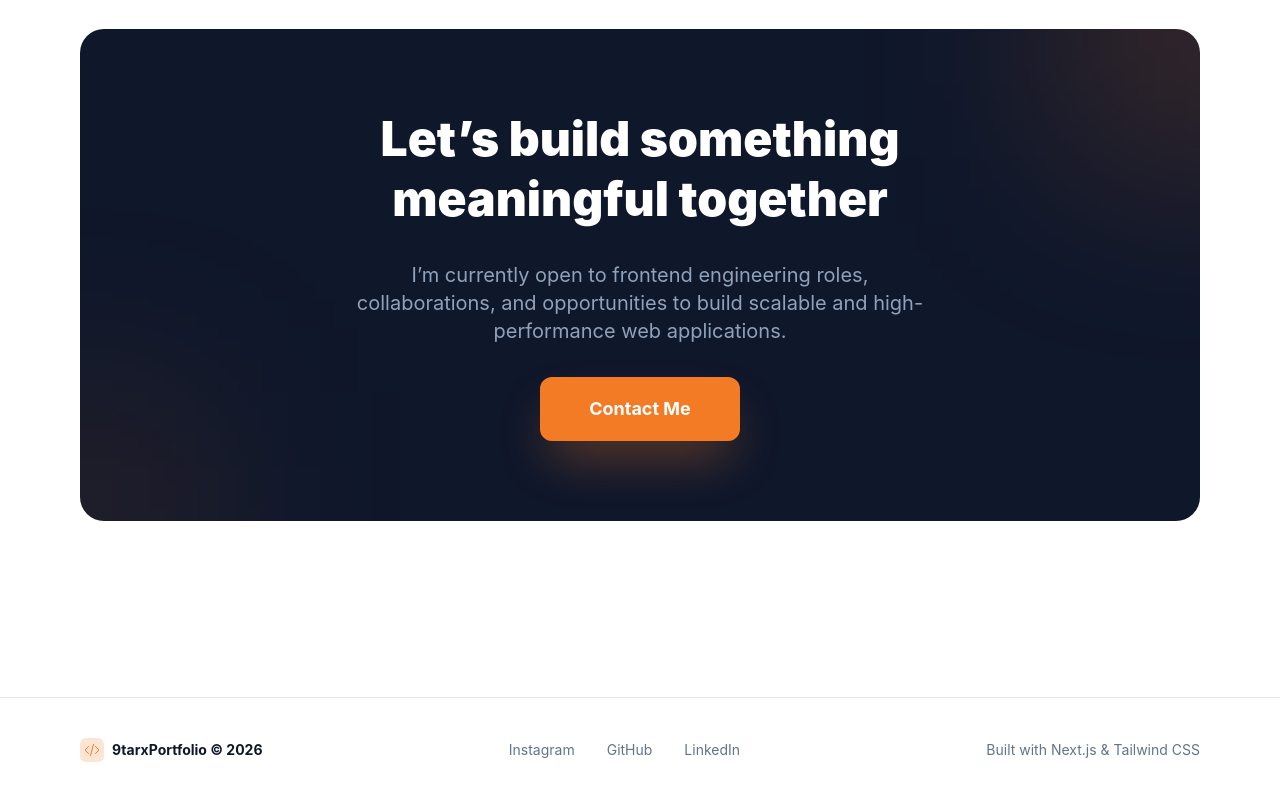
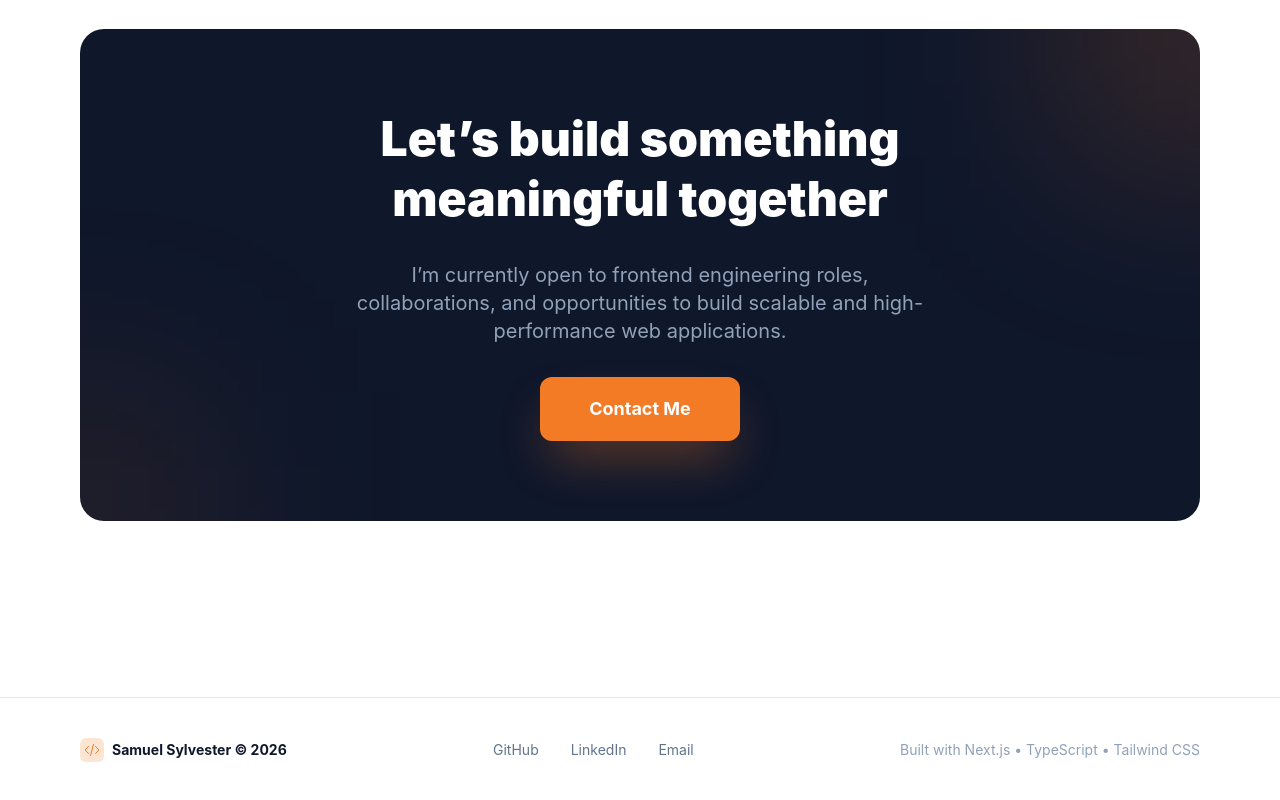
Before and after one commit to Sylvester009/9starsportfoio, a Next.js app: page / in a window 1280 px wide. Shown: the part 4906-5706 px from the top of the page. Built offline with nearby package versions, Linux system fonts and the light colour scheme.

Commit message:
Update footer content and links

```diff
--- a/components/Footer.tsx
+++ b/components/Footer.tsx
@@ -1,34 +1,60 @@
-import Link from 'next/link'
-import { CodeBracketIcon } from '@heroicons/react/24/outline'
+import Link from "next/link";
+import { CodeBracketIcon } from "@heroicons/react/24/outline";
 
 export default function Footer() {
   return (
     <footer className="px-6 md:px-20 py-10 border-t border-slate-200 text-center text-sm text-slate-500">
+
       <div className="max-w-[1280px] mx-auto flex flex-col md:flex-row justify-between items-center gap-6">
-        {/* Logo and Copyright */}
+
+        {/* Brand */}
         <div className="flex items-center gap-2">
+
           <div className="size-6 bg-[#f47b25]/20 rounded-md flex items-center justify-center text-[#f47b25]">
             <CodeBracketIcon className="h-4 w-4" />
           </div>
-          <span className="font-bold text-slate-900">9tarxPortfolio © 2026</span>
+
+          <span className="font-bold text-slate-900">
+            Samuel Sylvester © 2026
+          </span>
+
         </div>
 
-        {/* Social Links */}
+        {/* Links */}
         <div className="flex gap-8">
-          <Link href="#" className="hover:text-[#f47b25] transition-colors">
-            Instagram
-          </Link>
-          <Link href="#" className="hover:text-[#f47b25] transition-colors">
+
+          <Link
+            href="https://github.com/Sylvester009"
+            target="_blank"
+            className="hover:text-[#f47b25] transition-colors"
+          >
             GitHub
           </Link>
-          <Link href="#" className="hover:text-[#f47b25] transition-colors">
+
+          <Link
+            href="https://www.linkedin.com/in/ninestars"
+            target="_blank"
+            className="hover:text-[#f47b25] transition-colors"
+          >
             LinkedIn
           </Link>
+
+          <Link
+            href="mailto:samsylvester09@gmail.com"
+            className="hover:text-[#f47b25] transition-colors"
+          >
+            Email
+          </Link>
+
         </div>
 
-        {/* Tech Stack */}
-        <p>Built with Next.js & Tailwind CSS</p>
+        {/* Tech note */}
+        <p className="text-slate-400">
+          Built with Next.js • TypeScript • Tailwind CSS
+        </p>
+
       </div>
+
     </footer>
-  )
+  );
 }
```
